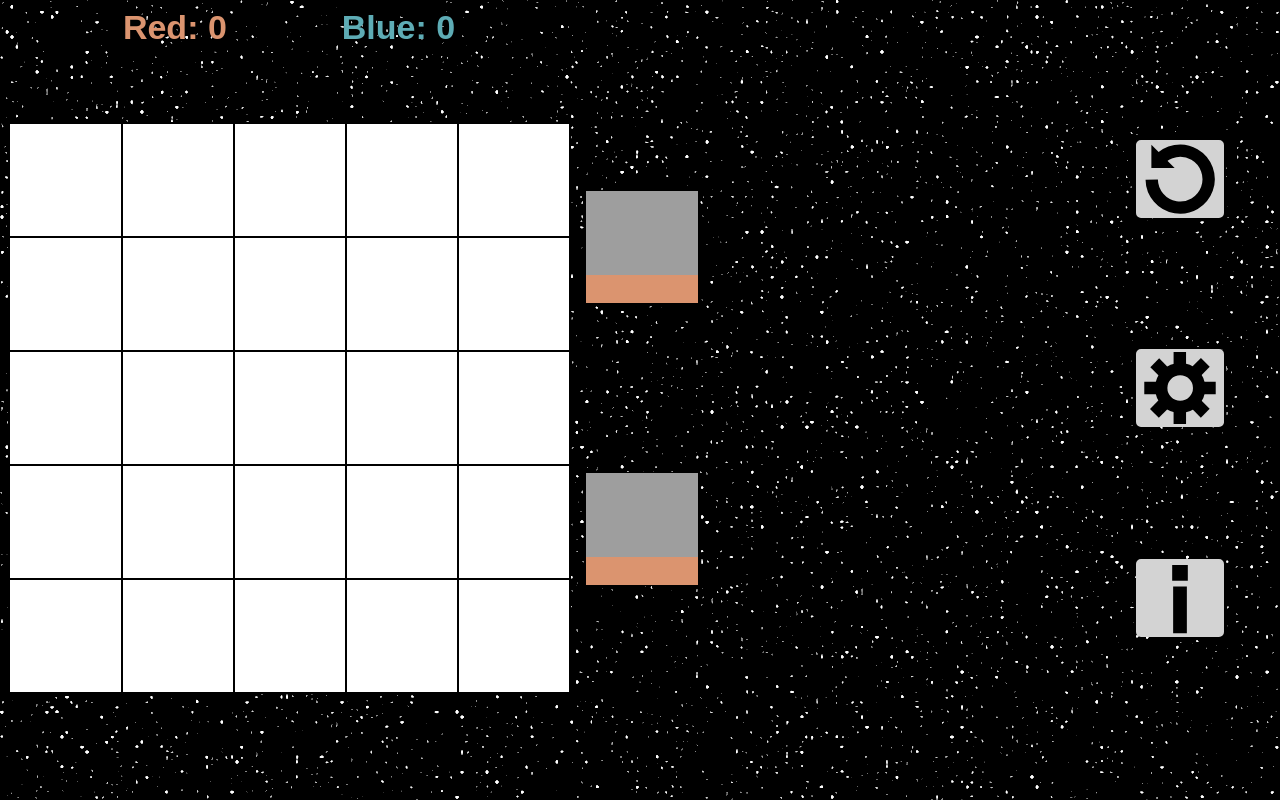
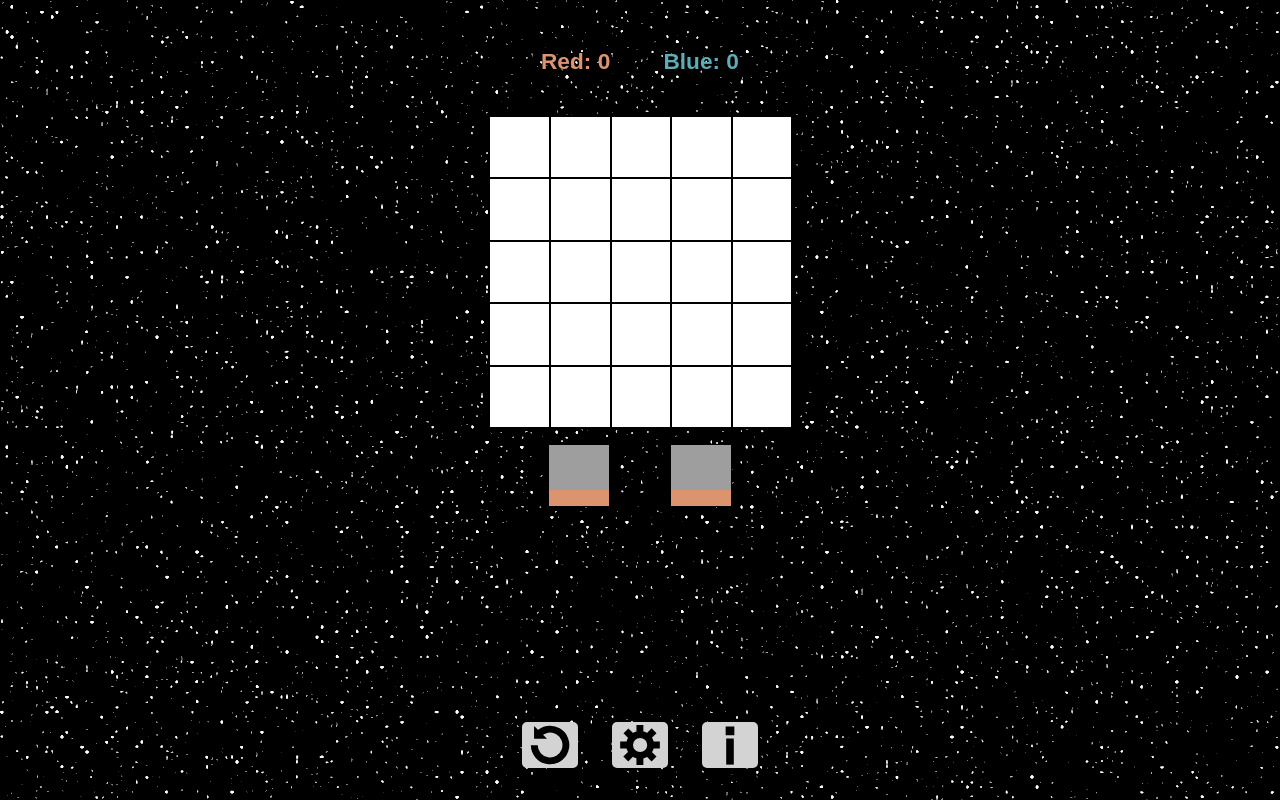
Before and after one commit to skedwards88/stars_circles_game, a React app: page / in a window 1280 px wide. Built offline with nearby package versions, Linux system fonts and the light colour scheme; grey boxes are pictures that could not be loaded; what mobile-drag-drop would draw is missing.

Commit message:
update large screen stylying

```diff
--- a/src/App.css
+++ b/src/App.css
@@ -16,7 +16,7 @@ html {
   --red-color: rgb(219 148 111);
   --red-color-hint: rgb(173 107 71 / 30%);
   --black-color: rgb(0 0 0);
-  --default-font-size: min(0.9cm, 6vmin);
+  --default-font-size: min(0.6cm, 5vmin);
   --num-columns: 5;
   --square-diameter: calc(var(--width) / var(--num-columns));
 
@@ -285,17 +285,8 @@ input[type="checkbox" i]:checked {
   background-size: contain;
 }
 
-/* Large screen */
-@media (min-width: 15cm) and (min-height: 15cm) {
-  #app {
-    --width: min(10cm, 80vmin);
-
-    width: fit-content;
-  }
-}
-
-/* Landscape */
-@media (orientation: landscape) {
+/* Landscape, small screen */
+@media (orientation: landscape) and (max-width: 935px) {
   #root {
     flex-direction: row;
   }
@@ -328,3 +319,12 @@ input[type="checkbox" i]:checked {
     align-items: flex-end;
   }
 }
+
+/* Large screen */
+@media (orientation: landscape) and (min-height: 600px) and (min-width: 936px), (orientation: portrait) and (min-height: 600px) and (min-width: 600px) {
+  #app {
+    --width: min(8cm, 80vmin);
+
+    width: fit-content;
+  }
+}
```
